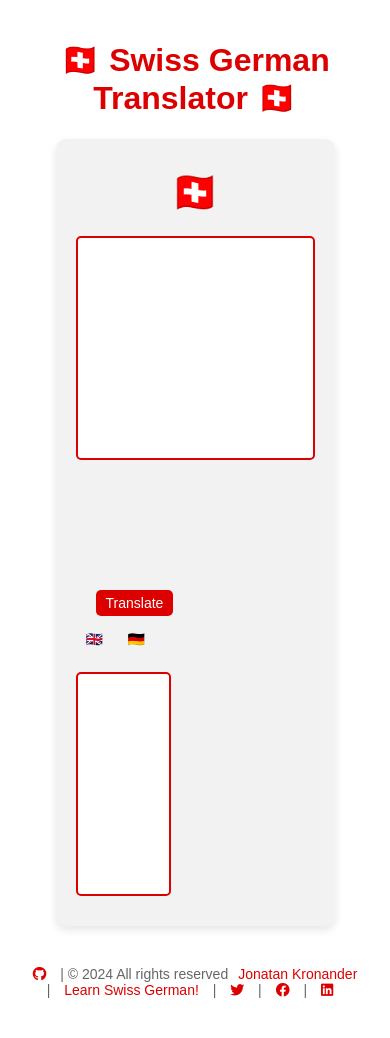
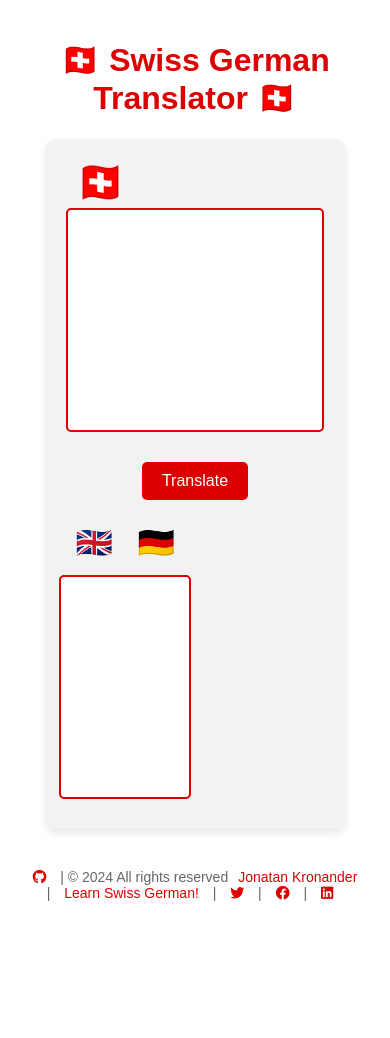
Before and after one commit to jkkronk/decodeswiss, a Flask app: page / in a window 390 px wide. After the commit the page ends 901 px from the top, so only its background shows below. Run offline with Flask 3, Linux system fonts and the light colour scheme.

Commit message:
updated cointainer for mobile

```diff
--- a/templates/index.html
+++ b/templates/index.html
@@ -268,24 +268,15 @@
             text-decoration: underline;
         }
         @media (max-width: 768px) {
-        #container {
-            flex-direction: column;
-        }
-        textarea, #translationOutput, .text {
-            width: 90%; /* Adjust width for smaller screens */
-            margin: 10px auto; /* Center align */
-        }
-        .kanton, .lan-buttons-area {
-            justify-content: center;
-            margin: 10px auto; /* Center align for mobile */
-        }
-        .translate-button, .lan_button {
-            font-size: 14px; /* Adjust button font size */
-            padding: 5px 10px; /* Adjust button padding */
-        }
-        .kanton img {
-            width: 15px; /* Adjust image size */
-            height: 15px; /* Adjust image size */
+            #container {
+                flex-direction: column; /* Changes layout to vertical on mobile */
+            }
+            textarea, #translationOutput, .text {
+                width: 90%; /* Adjust width to fit smaller screens */
+            }
+            .translate-button {
+                margin: 20px auto; /* Center button and add margin on mobile */
+            }
         }
     }
     </style>
```
